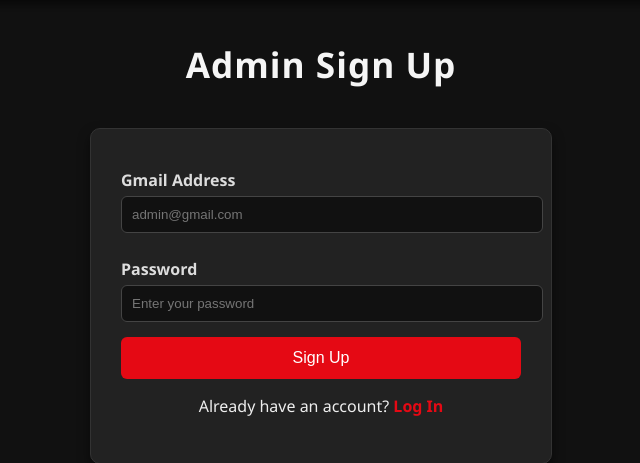
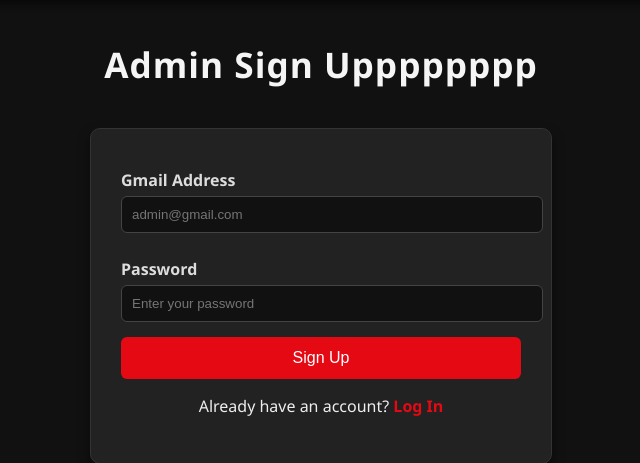
Before and after one commit to jisadejuan/sportscar_webshop, a Flask app: page /signup in a window 1280 px wide. Shown: the part 112-575 px from the top of the page, without its empty margins (319-959 px from the left). Run offline with Flask 3, Linux system fonts and the light colour scheme.

Commit message:
Update admin_signup.html

```diff
--- a/app/templates/admin/admin_signup.html
+++ b/app/templates/admin/admin_signup.html
@@ -1,6 +1,6 @@
 {% extends 'base.html' %}
 {% block content %}
-<h1 class="page-title">Admin Sign Up</h1>
+<h1 class="page-title">Admin Sign Upppppppp</h1>
 
 <div class="signup-box">
   <form method="POST" action="{{ url_for('admin.admin_signup') }}">
```
